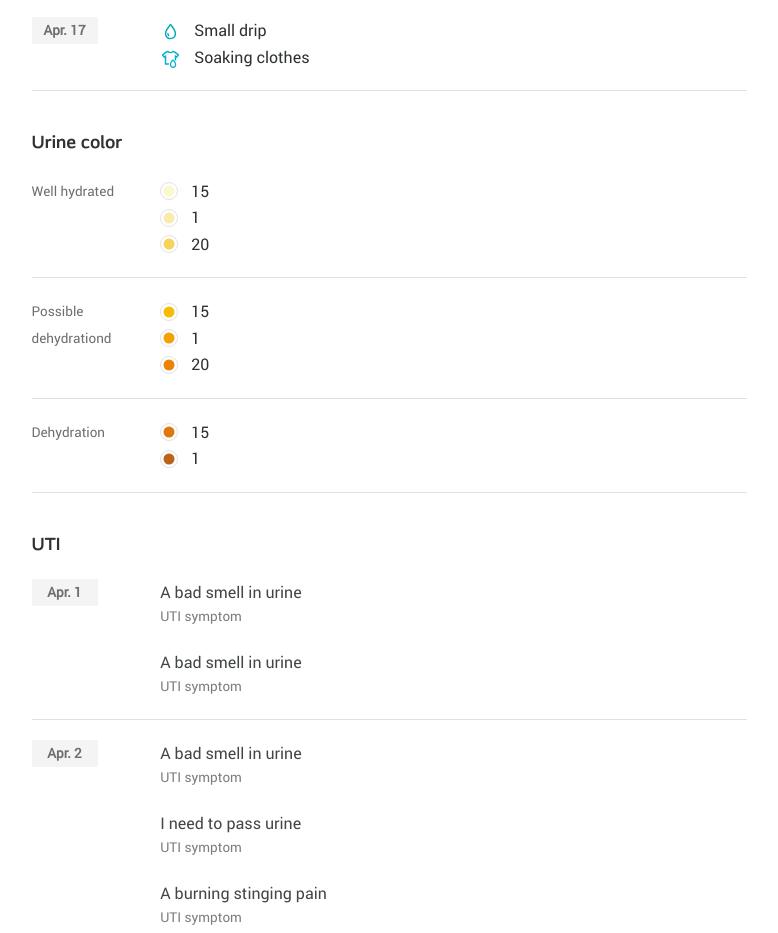
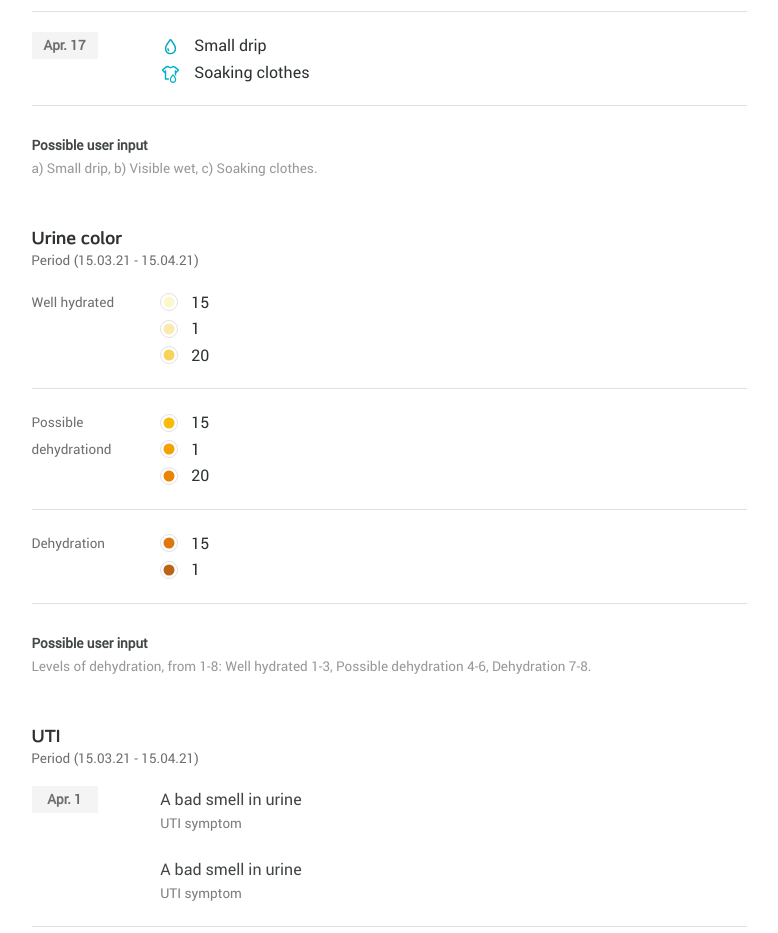
Before and after one commit to SashaSohrabi/CathNow-Journal, a website: page index.html in a window 1280 px wide. Shown: the part 901-1834 px from the top of the page, without its empty margins (251-1029 px from the left). Drawn offline with Linux system fonts and the light colour scheme.

Commit message:
added period

```diff
--- a/index.html
+++ b/index.html
@@ -40,7 +40,9 @@
           <div class="clearfix"></div>
           <div class="voiding-frequency__border"></div>
         </div>
-        <div class="clearfix"></div>
+        <!-- <div class="clearfix"></div> -->
+
+
         <!-- Average Volume -->
         <div class="cath-now__avg-volume avg-volume">
           <h2 class="avg-volume__title">Avg. volume</h2>
@@ -86,12 +88,13 @@
           </div>
         </div>
 
+
         <!-- Leakage -->
         <table class="cath-now__leakage leakage">
           <thead>
             <tr class="padding-bottom">
               <td class="leakage__title">Leakage</td>
-              <td class="width-80"></td>
+              <td class="width-80"><span class="leakage__period">Period (15.03.21 - 15.04.21)</span></td>
             </tr>
           </thead>
           <tbody>
@@ -316,15 +319,19 @@
             </tr>
           </tbody>
         </table>
+        <div class="leakage__user-input user-input">
+          <p class="user-input__title">Possible user input</p>
+          <p class="user-input__description">a) Small drip, b) Visible wet, c) Soaking clothes.</p>
+        </div>
+        <!-- <div class="clearfix"></div> -->
 
-        <div class="clearfix"></div>
 
         <!-- Urine Color -->
         <table class="cath-now__urine-color urine-color">
           <thead>
             <tr class="padding-bottom">
               <td class="urine-color__title">Urine color</td>
-              <td class="width-80"></td>
+              <td class="width-80"><span class="urine-color__period">Period (15.03.21 - 15.04.21)</span></td>
             </tr>
           </thead>
           <tbody>
@@ -404,13 +411,17 @@
             </tr>
           </tbody>
         </table>
+        <div class="urine-color__user-input user-input">
+          <p class="user-input__title">Possible user input</p>
+          <p class="user-input__description">Levels of dehydration, from 1-8: Well hydrated 1-3, Possible dehydration 4-6, Dehydration 7-8.</p>
+        </div>
 
         <!-- UTI -->
         <table class="cath-now__uti uti">
           <thead>
             <tr class="padding-bottom">
               <td class="uti__title">UTI</td>
-              <td class="width-80"></td>
+              <td class="width-80"><span class="urine-color__period">Period (15.03.21 - 15.04.21)</span></td>
             </tr>
           </thead>
           <tbody>
@@ -482,6 +493,10 @@
             </tr>
           </tbody>
         </table>
+        <div class="uti__user-input user-input"">
+          <p class="user-input__title">Possible user input</p>
+          <p class="user-input__description">a) A bad smell in urine, b) A burning/stinging pain, c), There is blood in my urine (not small dots on the catheter), d) I need to pass urine frequently (not due to increased fluid intake), e) The need to pass urine is urgent, f) I have noticed recent incontinence between catheterisations, g) Other issues, h) I don’t have any of these symptoms.</p>
+        </div>
       </div>
     </div>
   </body>
--- a/sass/_base.scss
+++ b/sass/_base.scss
@@ -24,6 +24,7 @@ body {
 .container {
   max-width: 715px;
   margin: auto;
+  margin-bottom: 60px;
 }
 
 .clearfix::after {
--- a/sass/_components.scss
+++ b/sass/_components.scss
@@ -151,7 +151,7 @@
 .urine-color,
 .leakage,
 .uti {
-  margin-top: 40px;
+  margin-top: 50px;
   line-height: 26.5px;
   &__title {
     font-family: 'Coloplast-Bold', arial, sans-serif;
@@ -223,6 +223,15 @@
       background-color: $orange-roughy;
     }
   }
+  &__period {
+    color: $nevada;
+    font-family: 'Roboto-Regular', sans-serif;
+    font-size: 13.5px;
+    position: relative;
+    top: 20px;
+    left: -129px;
+
+  }
 }
 
 // Leakage
@@ -262,7 +271,6 @@
 }
 
 .uti {
-  margin-bottom: 80px;
   &__label {
     vertical-align: top;
   }
@@ -278,3 +286,20 @@
     font-size: 13.5px;
   }
 }
+
+.user-input {
+  margin-top: 30px;
+  &__title {
+    font-family: 'Roboto-Regular', sans-serif;
+    font-size: 13.5px;
+    margin-bottom: 5px;
+    color: $outer-space;
+    font-weight: 600;
+    opacity: 0.9;
+  }
+  &__description {
+    font-family: 'Roboto-Regular', sans-serif;
+    font-size: 13.5px;
+    color: $oslo-gray;
+  }
+}
--- a/sass/_helpers.scss
+++ b/sass/_helpers.scss
@@ -19,7 +19,7 @@ tr.padding-top td {
 }
 
 tr.padding-bottom td {
-  padding-bottom: 20px;
+  padding-bottom: 35px;
 }
 
 tr.margin-top td {
--- a/sass/_variables.scss
+++ b/sass/_variables.scss
@@ -15,3 +15,4 @@ $california: #f3a104;
 $tahiti-gold: #eb8405;
 $christine: #de770d;
 $orange-roughy: #bb6417;
+$oslo-gray: #969899;
```
Also changed, not shown: css/style.css.
